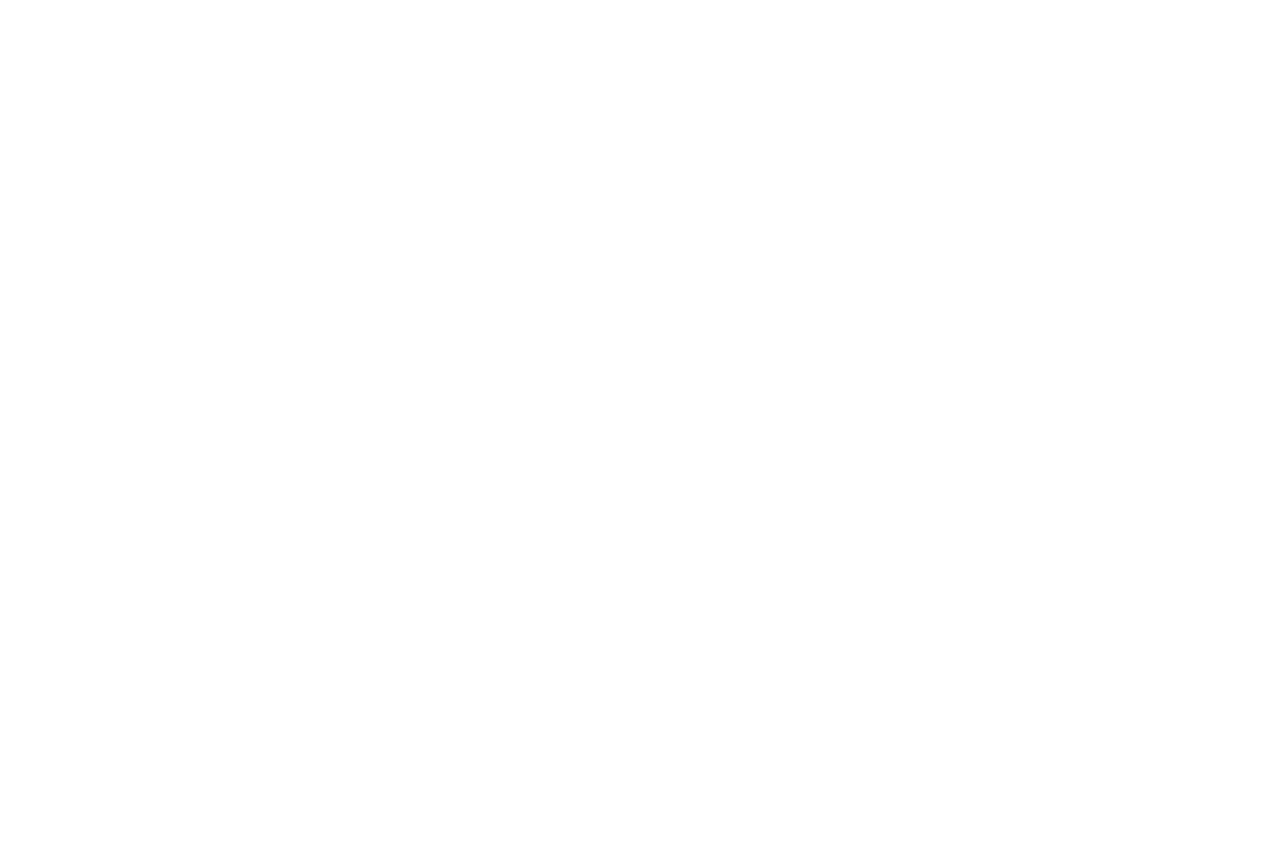
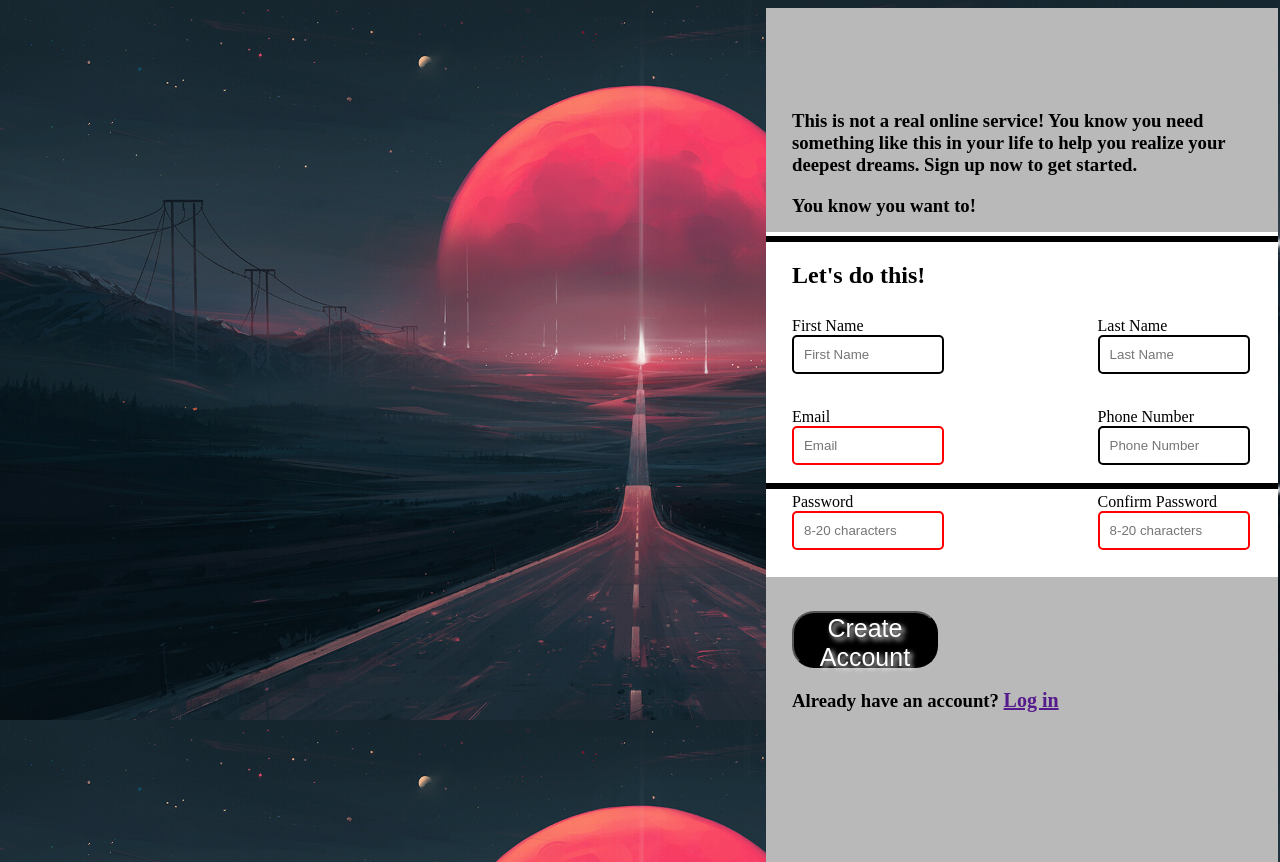
Before and after one commit to bidhannbaral/sign-upform, a plain HTML site: page index.html in a window 1280 px wide. Before the commit the page ends 800 px from the top, so only its background shows below. Drawn offline with Linux system fonts and the light colour scheme; a script that the page names is missing.

Commit message:
Fully complete sign-up form using HTML and CSS only

```diff
--- a/index.html
+++ b/index.html
@@ -7,7 +7,43 @@
     <link rel="stylesheet" href="styles.css">
 </head>
 <body>
-
+    <div class="form">
+        <div class="form-top">
+            <h3 class="upper-text">This is not a real online service! You know you need something like this in your life to help you realize your deepest dreams. Sign up now to get started. </h3>
+            <h3 class="other-text">You know you want to!</h3>
+            <hr>
+            <h2 class="other-text">Let's do this!</h2>
+            <hr id="bottom">
+        </div>
+        <div class="first_name">
+            <label for="first_name">First Name</label>
+            <input type="text" id="first_name" placeholder="First Name">
+        </div>
+        <div class="last_name">
+            <label for="last_name">Last Name</label>
+            <input type="text" id="last_name" placeholder="Last Name">
+        </div>
+        <div class="email">
+            <label for="email">Email</label>
+            <input type="email" placeholder="Email" required>
+        </div>
+        <div class="number">
+            <label for="number">Phone Number</label>
+            <input type="text" placeholder="Phone Number">
+        </div>
+        <div class="password">
+            <label for="password">Password</label>
+            <input type="password" minlength="8" maxlength="20" placeholder="8-20 characters" required>
+        </div>
+        <div class="confirm_password">
+            <label for="confirm_password">Confirm Password</label>
+            <input type="password" minlength="8" maxlength="20" placeholder="8-20 characters" required>
+        </div>
+        <div class="form-bottom">
+            <button id="btn">Create Account</button>
+            <h3>Already have an account? <a id="login" href="">Log in</a></h2>
+        </div>
+    </div>
     <script src="script.js"></script>
 </body>
 </html>
--- a/styles.css
+++ b/styles.css
@@ -0,0 +1,114 @@
+body {
+    background-image: url(background_image.jpg);
+    background-size: cover;
+    position: relative;
+}
+
+.form {
+    float: right;
+    position: absolute;
+    display: flex;
+    flex-wrap: wrap;
+    flex-direction: row;
+    background-color: white;
+    height: 85vh;
+    width: 40vw;
+    gap: 20%;
+    margin-left: 60%;
+}
+
+.form-top {
+    height: 33%;
+    background-color: rgb(185, 185, 185);
+}
+
+.form-bottom {
+    padding-left: 5%;
+    width: 100%;
+    background-color: rgb(185, 185, 185);
+    margin-top: -40%;
+    height: 41.8%;
+}
+
+button {
+    margin-top: 7%;
+    font-family:Arial, Helvetica, sans-serif;
+    text-shadow: 3px 3px 5px;
+    font-size: 20px;
+    color: white;
+    border-radius: 22px;
+    height: 20%;
+    width: 30%;
+    font-size: 25px;
+    cursor: pointer;
+    background-color: black;
+}
+
+hr {
+    padding-left: 0%;
+    display: block;
+    border: 3px solid black;
+    box-shadow: 4px 4px 4px white;
+}
+
+.upper-text {
+    padding-left: 5%;
+    padding-right: 5%;
+    margin-top: 20%;
+}
+
+.other-text {
+    padding-left: 5%;
+    padding-right: 5%;
+}
+
+.form-text {
+    text-align: left;
+    margin-top: 300px;
+}
+
+.first_name, .last_name {
+    padding-left: 5%;
+    padding-right: 5%;
+    margin-top: -10%;
+}
+
+.email, .number {
+    padding-left: 5%;
+    padding-right: 5%;
+    margin-top: -20%;
+}
+
+.password, .confirm_password {
+    padding-left: 5%;
+    padding-right: 5%;
+    margin-top: -30%;
+}
+
+label {
+    display: block;
+}
+
+input {
+    border: 2px solid;
+    border-radius: 5px;
+    padding: 10px;
+    width: 10vw;
+}
+
+input:invalid {
+    border-color: red;
+}
+
+h3 {
+    text-align: left;
+}
+
+#bottom {
+    margin-top: 38%;
+    position: relative;
+}
+
+#login {
+    font-size: 20px;
+}
```
Also changed, not shown: background_image.jpg (added), script.js (deleted).
